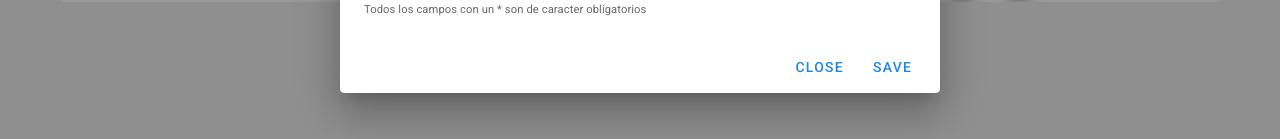
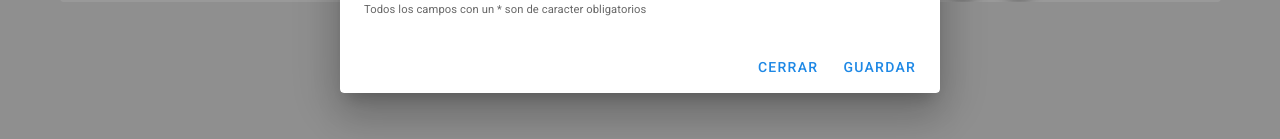
Before and after one commit to Brian-Santeliz/crud-vuetify, a Vue app: page / in a window 1280 px wide. Both pictures are taken after a click on the button 1015 px from the left and 108 px from the top of the page. Shown: the part 478-617 px from the top of the page. Built offline with nearby package versions, Linux system fonts and the light colour scheme.

Commit message:
install sweetalert, add todos an rules of input

```diff
--- a/package.json
+++ b/package.json
@@ -9,6 +9,7 @@
   "dependencies": {
     "axios": "^0.21.1",
     "core-js": "^3.6.5",
+    "sweetalert2": "^11.0.7",
     "vue": "^2.6.11",
     "vuetify": "^2.4.0"
   },
--- a/src/App.vue
+++ b/src/App.vue
@@ -137,6 +137,7 @@
                 </v-col>
                 <v-col cols="12" sm="6" md="4">
                   <v-text-field
+                    :rules="rules"
                     v-model="construccion.alto"
                     label="Indique el ancho*"
                     type="number"
@@ -145,6 +146,7 @@
                 </v-col>
                 <v-col cols="12" sm="6" md="4">
                   <v-text-field
+                    :rules="rules"
                     v-model="construccion.ancho"
                     label="Indique el alto*"
                     type="number"
@@ -154,6 +156,7 @@
                 </v-col>
                 <v-col cols="12" sm="6">
                   <v-autocomplete
+                    :rules="rules"
                     v-model="construccion.materiales"
                     :items="[
                       'Cemento',
@@ -186,10 +189,10 @@
                 construccion.materiales = [];
               "
             >
-              Close
+              Cerrar
             </v-btn>
             <v-btn color="blue darken-1" text @click="dialog = false">
-              Save
+              Guardar
             </v-btn>
           </v-card-actions>
         </v-card>
@@ -201,6 +204,17 @@
 
 
 <script>
+/*
+  Todo:
+  [] *Agregar funcionalidad para crear una construccion
+  [] *Agregar funcionalidad para editar una constrccuin
+  [] *Validar los campo (muestre alerta que todos son requeridos)
+  [] *binding con el autocomplete que se llene los campos al editar
+  [] *Completar CRUD agregando sweetalert & tost mensajes
+  [] *Corregir error relacionados a ortiifgrafia consola etc,
+  [] *render condicional en botones y templte
+
+*/
 export default {
   name: "App",
   data: () => ({
@@ -211,6 +225,7 @@ export default {
       alto: "",
       materiales: [],
     },
+    rules: [(value) => !!value || "Debes completar este campo."],
   }),
 };
 </script>
```
Also changed, not shown: 2 other files (tests, documents, lock files or other folders).
